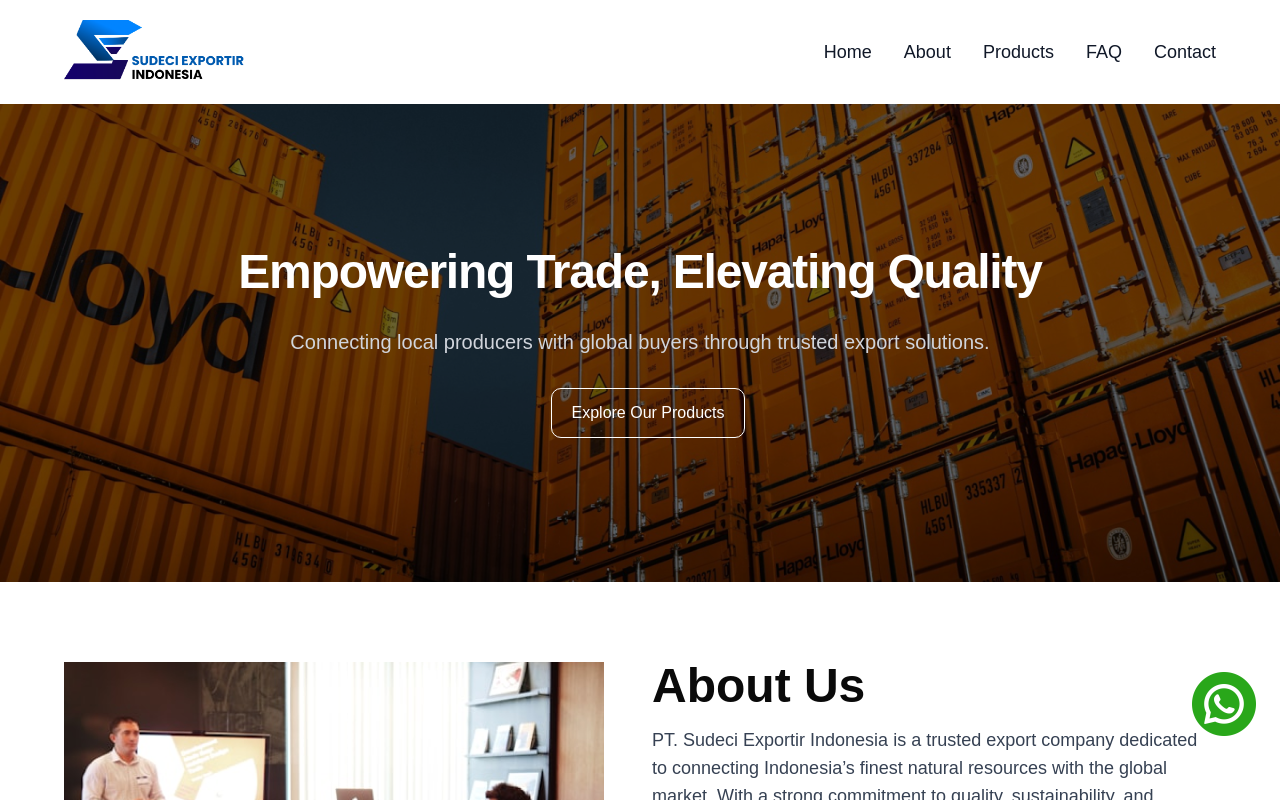
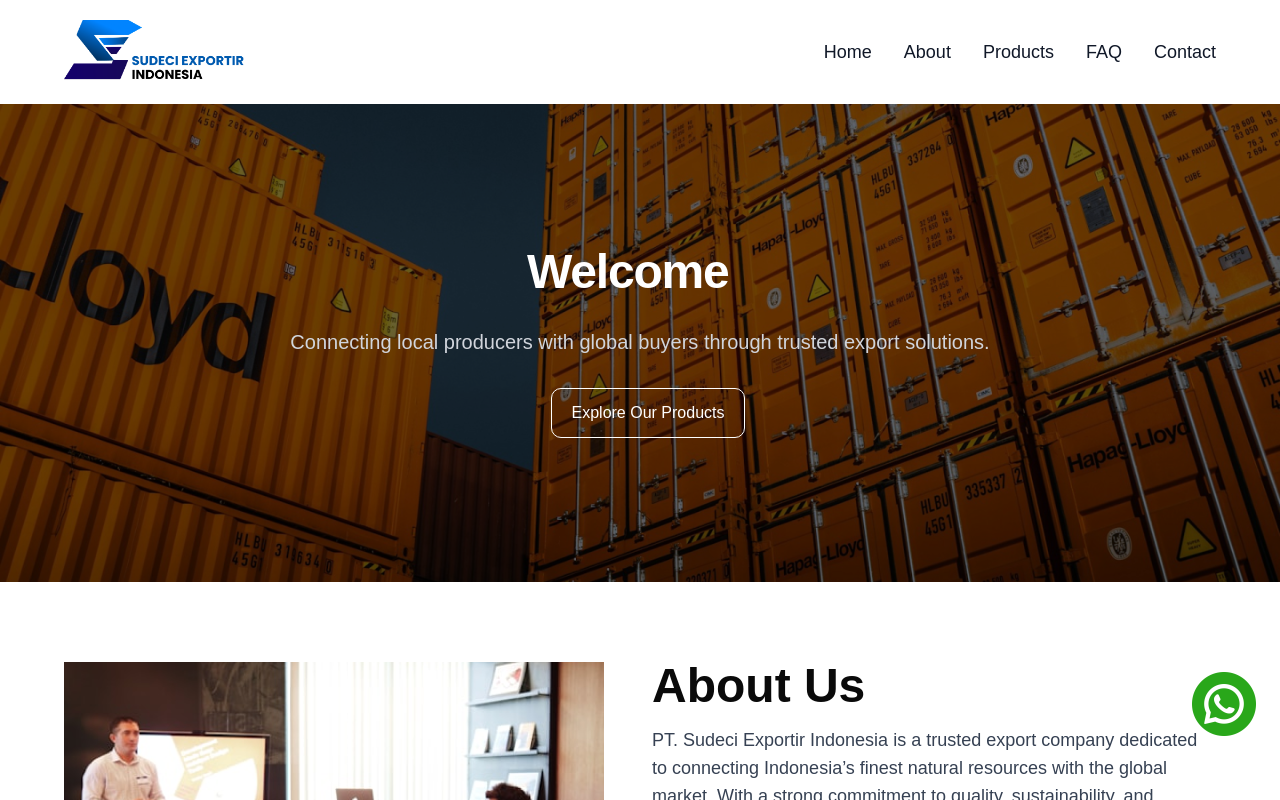
Before and after one commit to ganimalqudhaifi/freelance-sudeci-exportir-indonesia, a Next.js app: page / in a window 1280 px wide. Shown: the top 800 px of the page. Built offline with nearby package versions, Linux system fonts and the light colour scheme.

Commit message:
Add animation on hero-section

```diff
--- a/package.json
+++ b/package.json
@@ -16,6 +16,7 @@
     "next": "15.3.1",
     "react": "^19.0.0",
     "react-dom": "^19.0.0",
+    "react-simple-typewriter": "^5.0.1",
     "tailwind-merge": "^3.2.0"
   },
   "devDependencies": {
--- a/src/components/hero-header.tsx
+++ b/src/components/hero-header.tsx
@@ -1,3 +1,7 @@
+'use client'
+import { useState } from 'react';
+import {Typewriter} from 'react-simple-typewriter'
+
 interface HeroHeaderProps {
   title?: string;
   description?: string;
@@ -7,11 +11,30 @@ export default function HeroHeader({
   title = "Empowering Trade, Elevating Quality",
   description = "Connecting local producers with global buyers through trusted export solutions.",
 }: HeroHeaderProps) {
+  const [doneTyping, setDoneTyping] = useState(false);
+
   return (
     <section className="bg-center bg-no-repeat bg-[url('/banner-product.png')] bg-cover bg-gray-500 bg-blend-multiply">
       <div className="px-8 mx-auto max-w-screen-xl text-center py-20 lg:py-36">
-        <h1 className="mb-8 text-4xl font-extrabold tracking-tight leading-none text-white md:text-5xl lg:text-5xl">
+        {/* <h1 className="mb-8 text-4xl font-extrabold tracking-tight leading-none text-white md:text-5xl lg:text-5xl">
           {title}
+        </h1> */}
+        <h1 className='mb-8 text-4xl font-extrabold tracking-tight leading-none text-white md:text-5xl lg:text-5xl'>
+          <Typewriter
+            words={[
+  'Welcome to PT Sudeci Exportir Indonesia',
+  'Empowering Trade, Elevating Quality',
+  'From Local Excellence to Global Markets',
+  'Your Trusted Export Partner from Indonesia',
+]}
+
+            loop={1}
+            cursor={!doneTyping}
+            cursorStyle="|"
+            typeSpeed={70}
+            deleteSpeed={50}
+            delaySpeed={2000}onLoopDone={() => setDoneTyping(true)}
+          />
         </h1>
         <p className="mb-8 text-lg font-normal text-gray-300 lg:text-xl sm:px-16 lg:px-48">
           {description}
```
Also changed, not shown: 1 other file (tests, documents, lock files or other folders).
